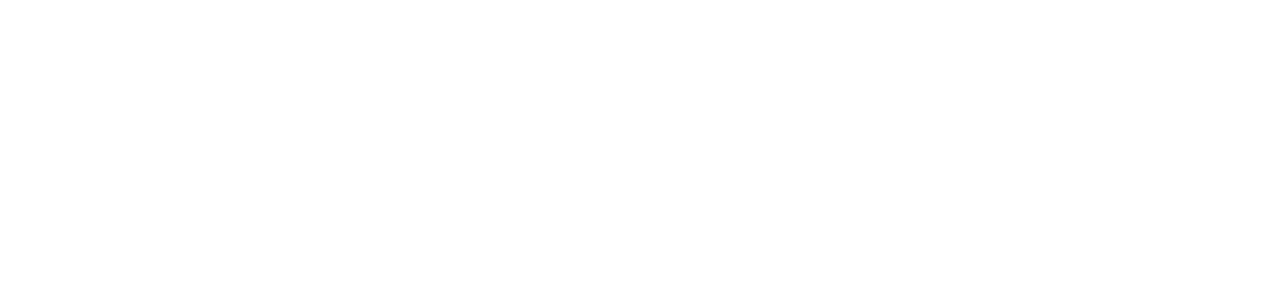
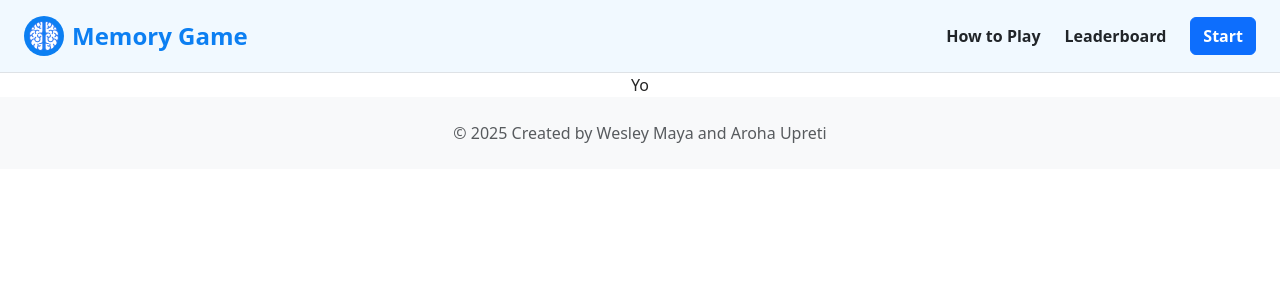
Before and after one commit to arohao/SEG3125-Memory-Game, a React (Vite) app in the folder memory-game/: page /play in a window 1280 px wide. Before the commit this address had no page. Shown: the top 300 px of the page. Built offline with nearby package versions, Linux system fonts and the light colour scheme.

Commit message:
Add game file

```diff
--- a/memory-game/src/components/Nav.jsx
+++ b/memory-game/src/components/Nav.jsx
@@ -1,5 +1,5 @@
 import logo from '../assets/logo.svg';
-import { NavLink, Link } from 'react-router';
+import { NavLink } from 'react-router';
 
 function Nav() {
   return (
--- a/memory-game/src/main.jsx
+++ b/memory-game/src/main.jsx
@@ -2,12 +2,14 @@ import { StrictMode } from 'react'
 import { createRoot } from 'react-dom/client'
 import './styles/index.css'
 import { BrowserRouter, Routes, Route} from 'react-router';
-import App from './App.jsx'
+import App from './pages/App.jsx'
+import Play from './pages/Play.jsx'
 
 createRoot(document.getElementById('root')).render(
   <BrowserRouter>
     <Routes>
       <Route path='/' element={<App/>}/>
+      <Route path='/play' element={<Play/>}/>
     </Routes>
   </BrowserRouter>,
 )
--- a/memory-game/src/App.jsx
+++ b/memory-game/src/pages/App.jsx
@@ -1,8 +1,8 @@
 import { useState } from 'react'
-import reactLogo from './assets/react.svg'
-import './styles/App.css'
-import Nav from './components/Nav'
-import Footer from './components/Footer'
+import '../styles/App.css'
+import Nav from '../components/Nav'
+import Footer from '../components/Footer'
+import { Link } from 'react-router';
 
 function App() {
   return (
@@ -15,9 +15,11 @@ function App() {
           <p className="mb-4 fs-5">
             Challenge your mind and sharpen your focus with our engaging memory game.
           </p>
-          <button className="btn btn-lg btn-light fw-bold text-primary px-5 py-3 play-button">
-            Play Now
-          </button>
+          <Link to='/play'>
+            <button className="btn btn-lg btn-light fw-bold text-primary px-5 py-3 play-button">
+              Play Now
+            </button>
+          </Link>
         </div>
       </main>
 
--- /dev/null
+++ b/memory-game/src/pages/Play.jsx
@@ -0,0 +1,18 @@
+import { Link } from 'react-router';
+
+import Nav from '../components/Nav';
+import Footer from '../components/Footer';
+
+function Play() {
+  return (
+    <div className="d-flex flex-column min-vh-100">
+      <Nav />
+      <section>
+        Yo
+      </section>
+      <Footer />
+    </div>
+  );
+}
+
+export default Play;
```
